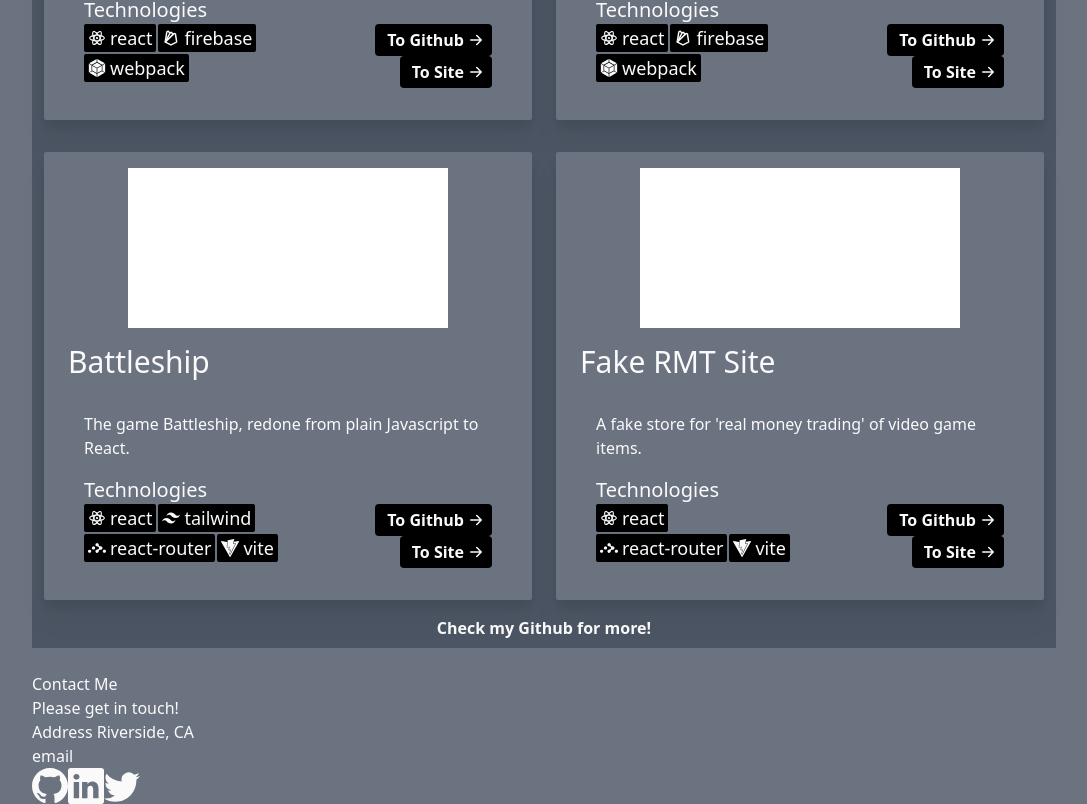
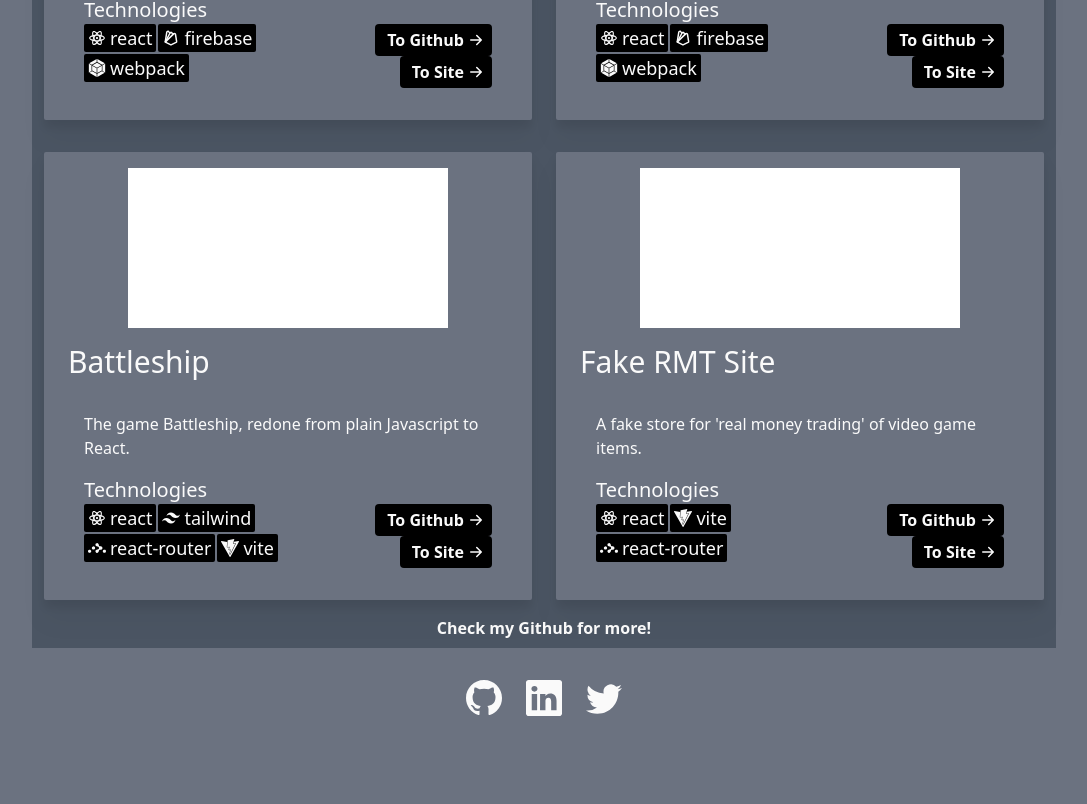
Before and after one commit to smmmfrd/portfolio, a React (Vite) app: page / in a window 1280 px wide. Shown: the part 764-1568 px from the top of the page, without its empty margins (96-1183 px from the left). After the commit the page ends 1504 px from the top, so only its background shows below. Built offline with nearby package versions, Linux system fonts and the light colour scheme.

Commit message:
Social Link and Footer Update

```diff
--- a/src/App.jsx
+++ b/src/App.jsx
@@ -1,7 +1,6 @@
 import Project from "./components/Project";
-
-import { BsGithub, BsLinkedin, BsTwitter } from "react-icons/bs";
 import profilePic from "./assets/pexels-laura-tancredi-7083927.jpg"
+import SocialLinks from "./components/SocialLinks";
 
 export default function App() {
   return (
@@ -21,11 +20,7 @@ export default function App() {
           <p>Lorem ipsum dolor sit amet consectetur adipisicing elit. Ex quod quae qui adipisci provident?
             Odit sunt maxime dolores temporibus officiis quis eveniet iste. Ex numquam quibusdam est sequi eveniet minus!</p>
 
-          <div className="flex">
-            <BsGithub className="text-4xl"/>
-            <BsLinkedin className="text-4xl"/>
-            <BsTwitter className="text-4xl"/>
-          </div>
+          <SocialLinks />
         </div>
       </header>
       <section className="flex flex-col items-center bg-gray-600">
@@ -55,25 +50,15 @@ export default function App() {
           <Project
             projectName={"Fake RMT Site"}
             projectDescription={"A fake store for 'real money trading' of video game items."}
-            technologies={["react", "react-router", "vite"]}
+            technologies={["react", "vite", "react-router"]}
             githubLink={"#"}
             siteLink={"#"}
           />
         </div>
         <h4 className="font-bold mb-2">Check my Github for more!</h4>
       </section>
-      <footer>
-        <h2>Contact Me</h2>
-        <p>Please get in touch!</p>
-        <p>Address
-          Riverside, CA
-        </p>
-        <p>email</p>
-        <div className="flex">
-          <BsGithub className="text-4xl"/>
-          <BsLinkedin className="text-4xl"/>
-          <BsTwitter className="text-4xl"/>
-        </div>
+      <footer className="mb-4">
+        <SocialLinks />
       </footer>
     </main>
     </>
--- /dev/null
+++ b/src/components/SocialLinks.jsx
@@ -0,0 +1,11 @@
+import { BsGithub, BsLinkedin, BsTwitter } from "react-icons/bs";
+
+export default function SocialLinks() {
+    return (
+        <div className="flex gap-6 m-auto p-2 justify-center">
+            <BsGithub className="text-4xl" />
+            <BsLinkedin className="text-4xl" />
+            <BsTwitter className="text-4xl" />
+        </div>
+    )
+}
```
